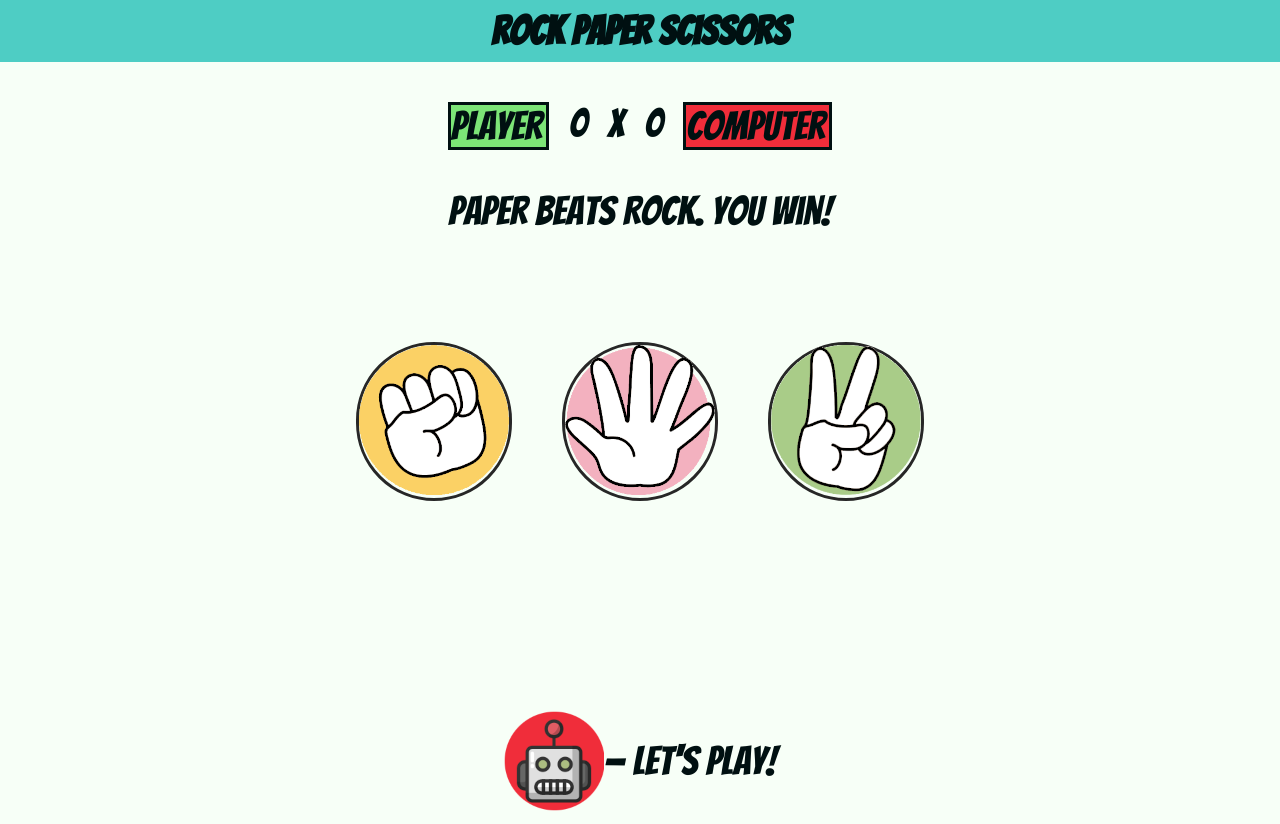
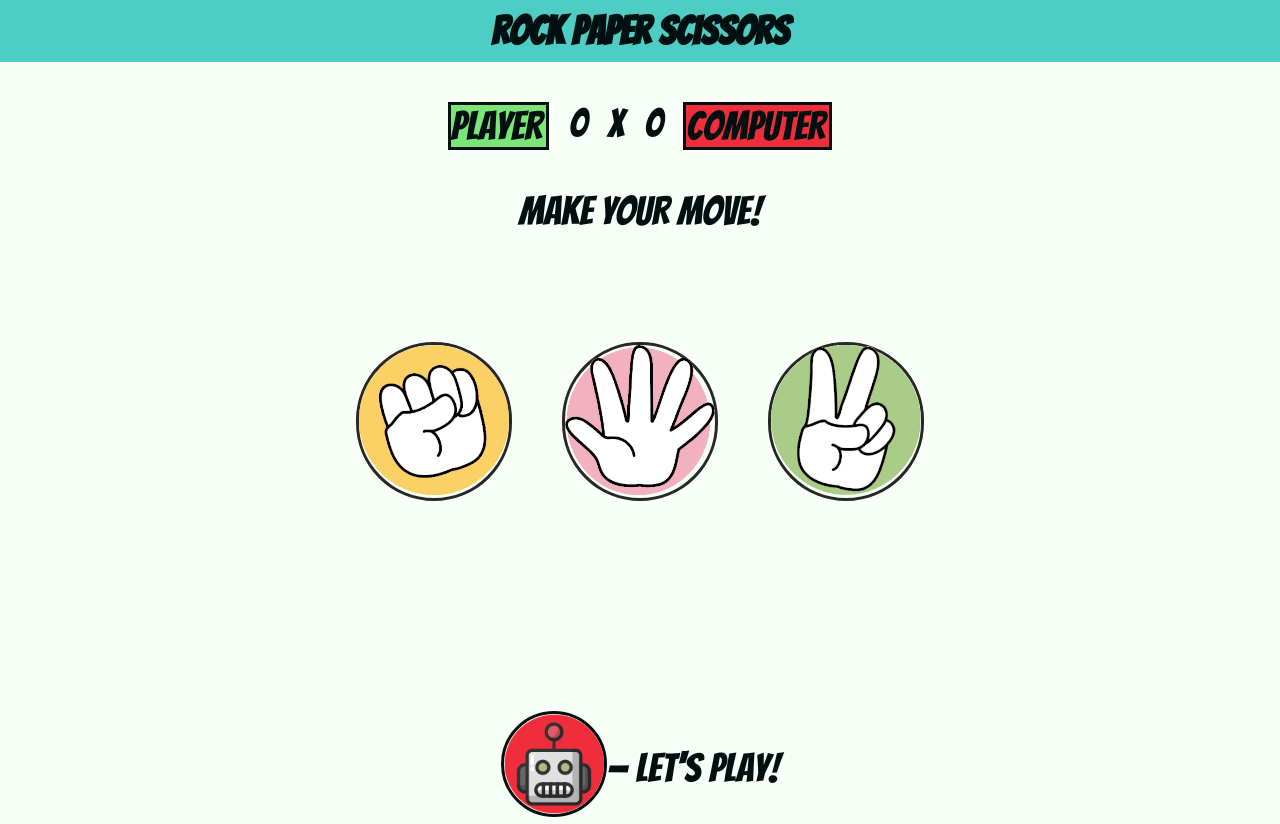
Before and after one commit to elfamosodemon/fuzzy-computing-machine, a plain HTML site: page index.html in a window 1280 px wide. Drawn offline with Linux system fonts and the light colour scheme.

Commit message:
add a div for the robot

```diff
--- a/index.html
+++ b/index.html
@@ -22,7 +22,7 @@
     </div>
 
     <div class="result">
-        <p>Paper beats Rock. You win!</p>
+        <p>MAKE YOUR MOVE!</p>
     </div>
 
     <div class="choices">
@@ -37,7 +37,9 @@
         </div>
     </div>
     <div class="message">
-        <img src="images/robot.png">
+        <div>
+            <img src="images/robot.png" class="robot">
+        </div>
         <p>— Let's play!</p>
     </div>
     <script type="text/javascript" src="script.js"></script>
```
